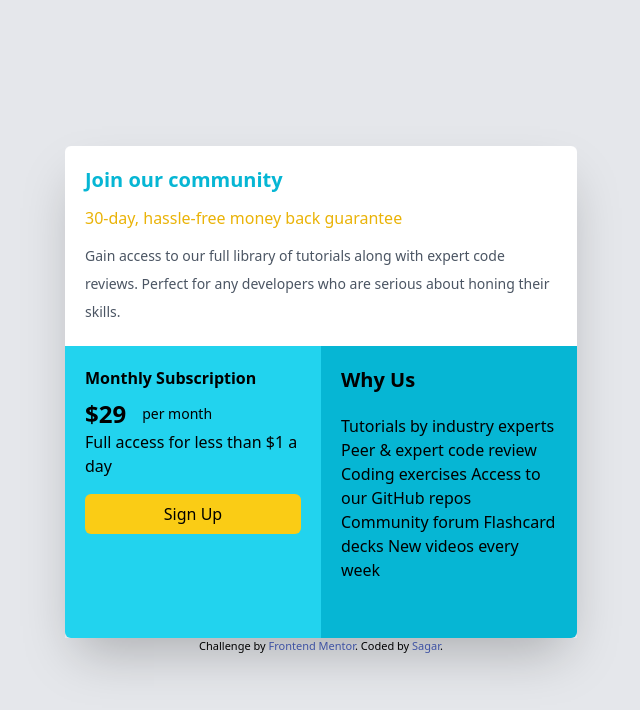
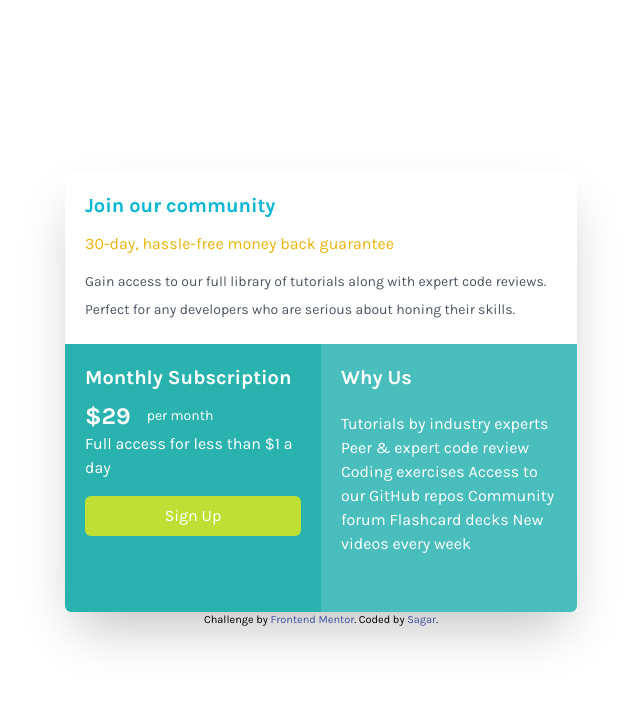
Before and after one commit to MrSagarRB/Single-Price-Grid-Component, a plain HTML site: page index.html in a window 1280 px wide. Shown: the whole page, without its empty margins (319-959 px from the left). Drawn offline with Linux system fonts and the light colour scheme.

Commit message:
grid aded

```diff
--- a/index.html
+++ b/index.html
@@ -9,6 +9,13 @@
   <link rel="icon" type="image/png" sizes="32x32" href="./images/favicon-32x32.png">
 
   <link rel="stylesheet" href="./dist/output.css">
+
+
+  <!-- Google Font LINKS  -->
+
+  <link rel="preconnect" href="https://fonts.googleapis.com">
+  <link rel="preconnect" href="https://fonts.gstatic.com" crossorigin>
+  <link href="https://fonts.googleapis.com/css2?family=Karla:wght@400;700&display=swap" rel="stylesheet">
 
 
   <title>Frontend Mentor | Single Price Grid Component</title>
@@ -23,18 +30,66 @@
     .attribution a {
       color: hsl(228, 45%, 44%);
     }
+
+    .gFont {
+      font-family: 'Karla', sans-serif;
+    }
+
+    .bodyFontSize {
+
+      font-size: 16px;
+
+    }
+
+.color1{
+  background-color: hsl(179, 62%, 43%);
+}
+.color5{
+  background-color: rgba(74,190,189,255);
+}
+
+.color2{
+  background-color:  hsl(71, 73%, 54%);
+}
+
+
+
+.color3{
+  background-color:  hsl(204, 43%, 93%);
+}
+
+.color4{
+  background-color:   hsl(218, 22%, 67%);
+}
+
+
+
+
+
+
+
+
+
+
+
+
+
+
+
+
+
   </style>
 </head>
 
 
 
 
-<body class="bg-gray-200">
-<div class="flex flex-col w-full h-screen items-center justify-center">
+<body class="bodyFontSize  gFont ">
+  <div class="flex flex-col w-full h-screen items-center justify-center ">
     <div class="max-w-lg shadow-2xl mx-6 mt-[280px] md:mx-0 md:mt-0">
 
       <!-- first -->
-    <div class="col-span-2 bg-white rounded-t-md">
+      <div class="col-span-2 bg-white rounded-t-md ">
         <div class="p-5 space-y-3">
           <h1 class="text-cyan-500 font-semibold text-xl">Join our community</h1>
 
@@ -45,10 +100,10 @@
         </div>
       </div>
       <!-- 2nd -->
-    <div class="flex flex-col md:flex-row">
+      <div class="flex flex-col md:flex-row text-white">
 
-        <div class="bg-cyan-400 p-5 flex flex-col w-full md:w-1/2 md:rounded-bl-md">
-          <h1 class="font-bold">Monthly Subscription</h1>
+        <div class="color1 p-5 flex flex-col w-full md:w-1/2 md:rounded-bl-md">
+          <h1 class="font-bold text-xl">Monthly Subscription</h1>
           <div class="pt-2 pb-4">
             <div class="flex items-center space-x-4">
               <h1 class="text-2xl font-semibold">&dollar;29</h1>
@@ -56,11 +111,11 @@
             </div>
             <p>Full access for less than &dollar;1 a day</p>
           </div>
-          <button class="bg-yellow-400 p-2 rounded-md">Sign Up</button>
+          <button class="color2 p-2 rounded-md">Sign Up</button>
         </div>
 
 
-        <div class="bg-cyan-500 p-5 w-full md:w-1/2 pb-14 rounded-b-md md:rounded-bl-none">
+        <div class="color5 p-5 w-full md:w-1/2 pb-14 rounded-b-md md:rounded-bl-none">
           <h1 class="text-xl font-bold pb-5">Why Us</h1>
           <p>
             Tutorials by industry experts
```
Also changed, not shown: dist/output.css. Lines whose indentation alone changed are shown as unchanged.
